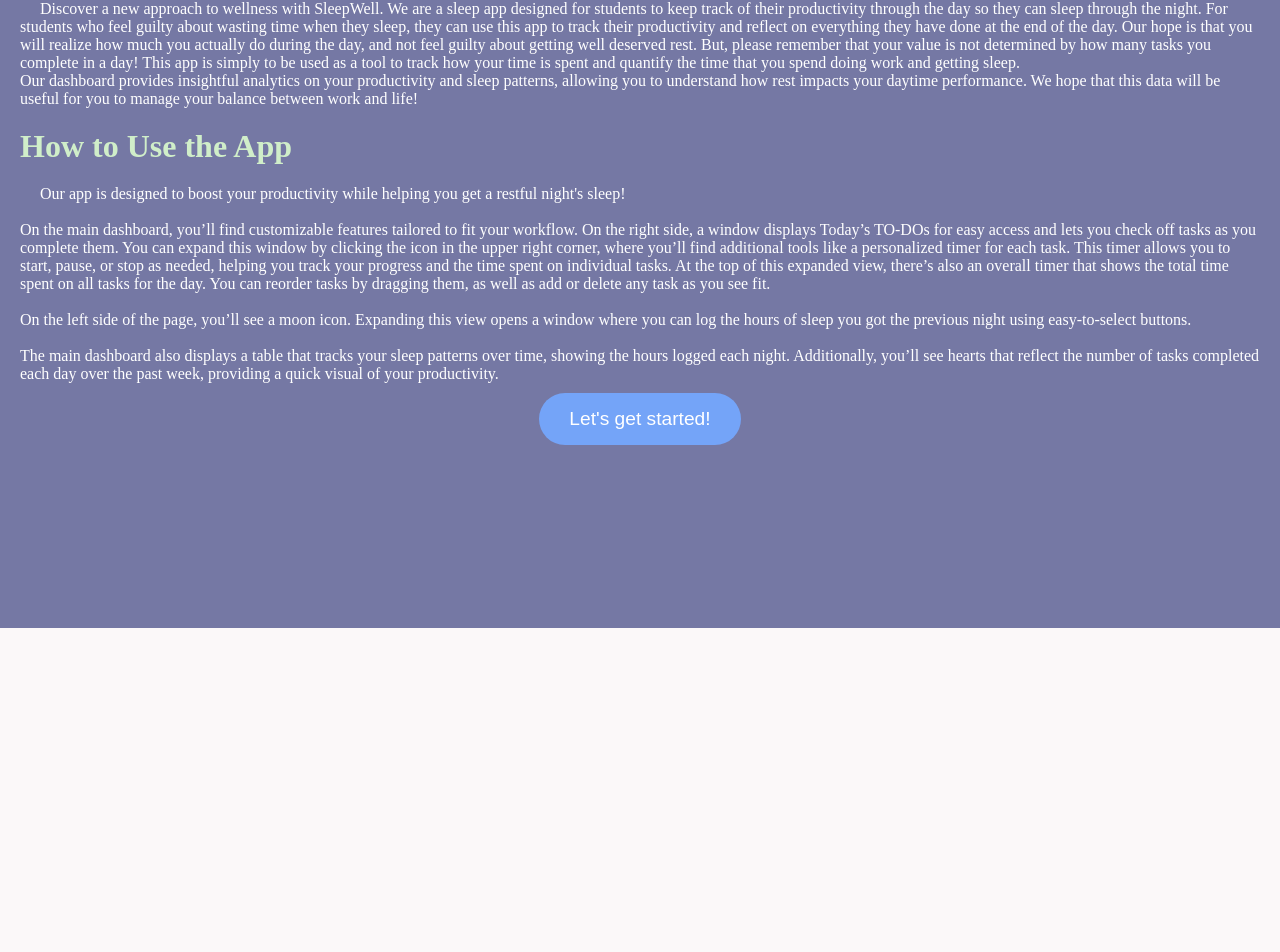
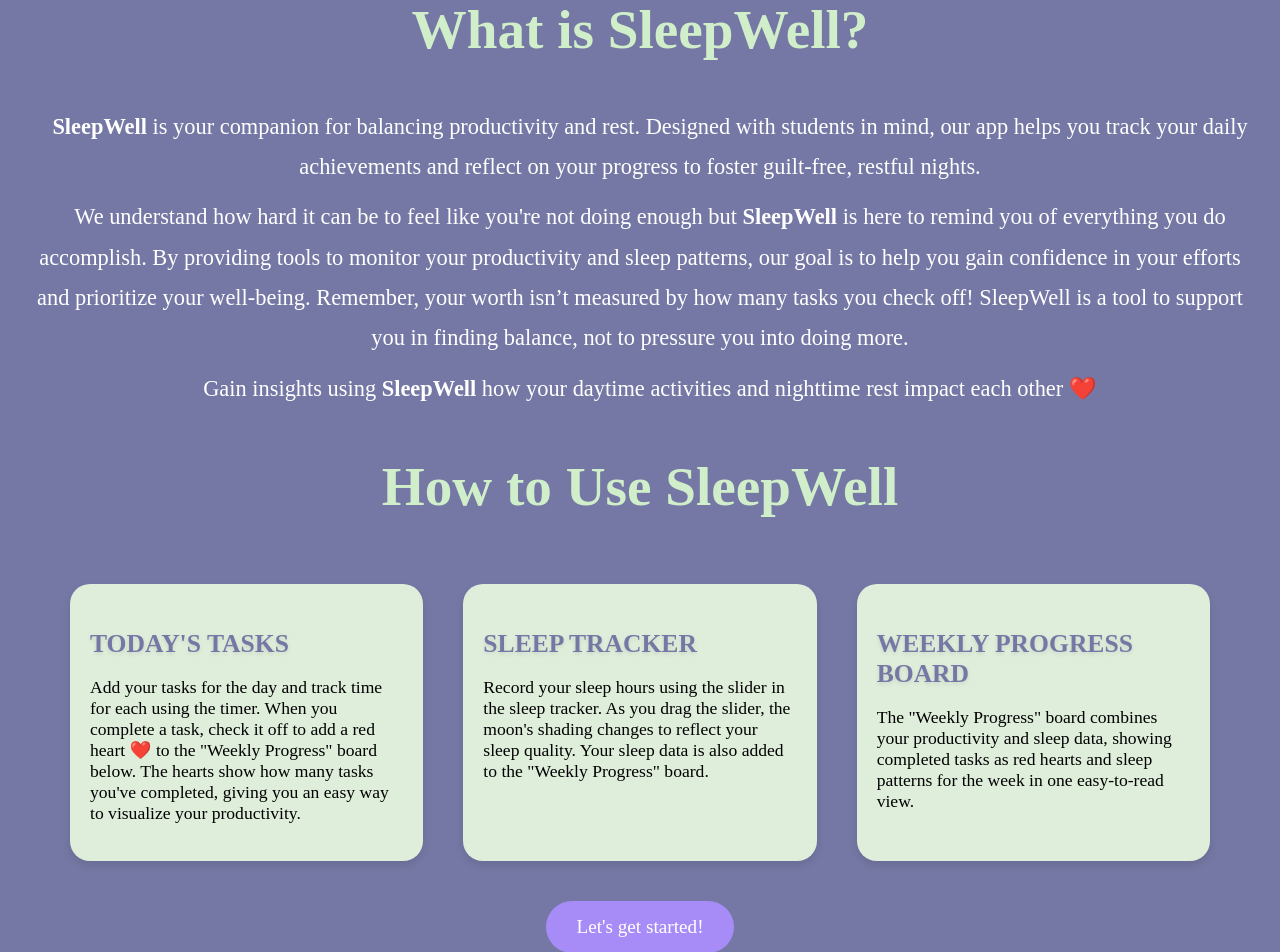
Before and after one commit to lahrry/SleepTracker, a React (Create React App) app in the folder client/: page / in a window 1280 px wide. Shown: the part 212-1164 px from the top of the page. Before the commit the page ends 840 px from the top, so only its background shows below. Built offline with nearby package versions, Linux system fonts and the light colour scheme.

Commit message:
modified all welcomepage styling + text wording

```diff
--- a/client/src/components/WelcomePage.tsx
+++ b/client/src/components/WelcomePage.tsx
@@ -1,73 +1,58 @@
+import { useNavigate } from 'react-router-dom';
 import '../styles/WelcomePage.css';
-import { useNavigate } from 'react-router-dom'; // Import useNavigate
+
 const WelcomePage = () => {
-  const navigate = useNavigate(); // Initialize the navigate function
+  const navigate = useNavigate();
 
   const handleButtonClick = () => {
-        navigate('/home'); // Replace '/another' with the path to the page you want to navigate to
+    navigate('/home');
   };
+
   return (
     <div className="page-background">
-          <div className='welcome-title-container'>
-            <h2 className="welcome-title">Welcome to SleepWell!</h2>
+      <div className="welcome-title-container">
+        <h1 className="welcome-title">Welcome to SleepWell!</h1>
       </div>
-          <div className= "section-title">
-            <h2 className="section-title">What is SleepWell?</h2>
+
+      <div className="section-title">
+        <h2>What is SleepWell?</h2>
       </div>
-          <div className= "section-text">
-            <p className="section-text">
-              Discover a new approach to wellness with SleepWell.
-              We are a sleep app designed for students to keep track of their
-              productivity through the day so they can sleep through the night.
-              For students who feel guilty about wasting time when they sleep,
-              they can use this app to track their productivity and reflect on
-              everything they have done at the end of the day. Our hope is that you
-              will realize how much you actually do during the day, and not feel
-              guilty about getting well deserved rest. But, please remember that
-              your value is not determined by how many tasks you complete in a day!
-              This app is simply to be used as a tool to track how your time is
-              spent and quantify the time that you spend doing work and getting
-              sleep.
-              <br></br>
-              Our dashboard provides insightful analytics on your productivity and sleep patterns, allowing you to understand how rest impacts your daytime performance. We hope that this data will be useful for you to manage your balance between work and life!
+      <div className="section-text">
+        <p>
+          <strong>SleepWell</strong> is your companion for balancing productivity and rest. Designed with students in mind, our app helps you track your daily achievements and reflect on your progress to foster guilt-free, restful nights.
         </p>
-
-          </div>
-          <div className= "section-title">
-            <h2 className="section-title">How to Use the App</h2>
-          </div>
-          <div className= "section-text">
-            <p className="section-text">
-            Our app is designed to boost your productivity while helping you get a restful night's sleep!
-            <br></br>
-            <br></br>
-            On the main dashboard, you’ll find customizable features tailored to fit your workflow.
-            On the right side, a window displays Today’s TO-DOs for easy access and lets you check
-            off tasks as you complete them. You can expand this window by clicking the icon in the upper
-            right corner, where you’ll find additional tools like a personalized timer for each task.
-            This timer allows you to start, pause, or stop as needed, helping you track your progress
-            and the time spent on individual tasks. At the top of this expanded view, there’s also an
-            overall timer that shows the total time spent on all tasks for the day. You can reorder tasks
-            by dragging them, as well as add or delete any task as you see fit.
-            <br></br>
-            <br></br>
-            On the left side of the page, you’ll see a moon icon.
-            Expanding this view opens a window where you can log the hours of
-            sleep you got the previous night using easy-to-select buttons.
-            <br></br>
-            <br></br>
-            The main dashboard also displays a table that tracks your sleep patterns over time,
-            showing the hours logged each night. Additionally, you’ll see hearts that reflect the
-            number of tasks completed each day over the past week, providing a quick visual of your
-            productivity.
+        <p>
+          We understand how hard it can be to feel like you're not doing enough but <strong>SleepWell</strong> is here to remind you of everything you do accomplish. By providing tools to monitor your productivity and sleep patterns, our goal is to help you gain confidence in your efforts and prioritize your well-being. Remember, your worth isn’t measured by how many tasks you check off! SleepWell is a tool to support you in finding balance, not to pressure you into doing more.
+        </p>
+        <p>
+          Gain insights using <strong>SleepWell</strong> how your daytime activities and nighttime rest impact each other ❤️
         </p>
       </div>
 
-          <button className='button-styling' onClick={handleButtonClick}>Let's get started!</button>
+      <div className="section-title">
+  <h2>How to Use SleepWell</h2>
+</div>
+<div className="how-to-use-container">
+  <div className="how-to-use-box">
+    <h3 className="box-title">TODAY'S TASKS</h3>
+    <p>Add your tasks for the day and track time for each using the timer. When you complete a task, check it off to add a red heart ❤️ to the "Weekly Progress" board below. The hearts show how many tasks you've completed, giving you an easy way to visualize your productivity.</p>
+  </div>
+  <div className="how-to-use-box">
+    <h3 className="box-title">SLEEP TRACKER</h3>
+    <p>Record your sleep hours using the slider in the sleep tracker. As you drag the slider, the moon's shading changes to reflect your sleep quality. Your sleep data is also added to the "Weekly Progress" board.</p>
+  </div>
+  <div className="how-to-use-box">
+    <h3 className="box-title">WEEKLY PROGRESS BOARD</h3>
+    <p>The "Weekly Progress" board combines your productivity and sleep data, showing completed tasks as red hearts and sleep patterns for the week in one easy-to-read view.</p>
+  </div>
+</div>
 
+
+      <button className="button-styling" onClick={handleButtonClick}>
+        Let's get started!
+      </button>
     </div>
   );
-
 };
 
 export default WelcomePage;
--- a/client/src/styles/WelcomePage.css
+++ b/client/src/styles/WelcomePage.css
@@ -2,13 +2,13 @@
     display: inline-flex;
     justify-content: center;
     align-items: center;
-    background-color: #f8f9fa;
+    background-color: rgb(227, 238, 224);
     border-radius: 20px;
     padding: 10px 20px;
     text-align: center;
     box-shadow: 0 4px 8px rgba(0, 0, 0, 0.1);
     margin: 20px auto;
-    font-size: 3rem;
+    font-size: 4rem; /* Keep the same font size for the title */
     color: #333;
   }
 
@@ -18,30 +18,29 @@
     margin-bottom: 20px;
   }
 
-
   .section-title {
-    font-size: 2rem;
+    font-size: 2.3rem; /* Increase size for better reading */
     margin: 20px 0;
-    text-align: left;
+    text-align: center;
     color: #D0EEC9;
-
   }
 
   .section-text {
     text-indent: 20px;
-    margin: 10px 0;
-    font-size: 1rem;
+    margin: 20px 0; /* Add more space between sections */
+    font-size: 2.2rem; /* Increase font size for readability */
+    line-height: 1.8; /* Add line spacing for easier reading */
     color: white;
   }
 
   .page-background {
     min-height: 100vh;
     background-color: #7578A4;
-    padding: 20px;
+    padding: 30px;
   }
 
   .button-styling {
-    background-color: #74A4f8;
+    background-color: hsl(255, 88%, 76%);
     color: white;
     border: none;
     border-radius: 40px;
@@ -50,8 +49,55 @@
     cursor: pointer;
     display: block;
     margin: auto;
+    font-family: 'Times New Roman', Times, serif;
   }
 
   .button-styling:hover {
-    background-color: #D0EEC9;
+    background-color: hsl(271, 54%, 35%);
   }
+
+  .how-to-use-container {
+    display: flex;
+    flex-wrap: wrap; /* 줄 바꿈 허용 */
+    justify-content: space-evenly; /* 박스 간 간격을 균등 분포 */
+    gap: 20px; /* 박스 사이 간격 */
+    margin: 20px; /* 화면과의 마진 */
+    padding: 10px; /* 컨테이너 내부 여백 */
+    box-sizing: border-box; /* 패딩 포함 크기 계산 */
+  }
+
+  .how-to-use-box {
+    flex: 1 1 calc(30% - 40px); /* 화면 크기에 따라 유동적인 박스 크기 */
+    max-width: 400px; /* 최대 박스 너비 */
+    background-color: hwb(107 86% 7%); /* 기존 배경색 */
+    color: black; /* 기존 텍스트 색상 */
+    border-radius: 20px; /* 기존 둥근 모서리 */
+    padding: 20px; /* 내부 여백 */
+    margin: 10px; /* 박스 주변 간격 */
+    box-shadow: 0 4px 8px rgba(0, 0, 0, 0.1); /* 기존 그림자 */
+    text-align: left; /* 텍스트 왼쪽 정렬 */
+  }
+
+  .how-to-use-box p {
+    font-size: 1.1rem;
+  }
+
+  .box-title {
+    font-size: 1.6rem; /* 제목 크기 */
+    margin-bottom: 10px; /* 제목 아래 간격 */
+    color: #7578A4; /* 제목 색상 */
+    font-family: 'Times New Roman', Times, serif;
+  }
+
+  .section-text p {
+    font-size: 1.4rem; /* 텍스트 크기 */
+    line-height: 1.8; /* 줄 간격 */
+    margin: 10px 0; /* 문단 간격 */
+    text-align: center;
+  }
+
+  @media (max-width: 768px) {
+    .how-to-use-box {
+      flex: 1 1 100%; /* 작은 화면에서는 박스가 전체 너비를 차지 */
+    }
+  }
```
Lines whose indentation alone changed are shown as unchanged.
